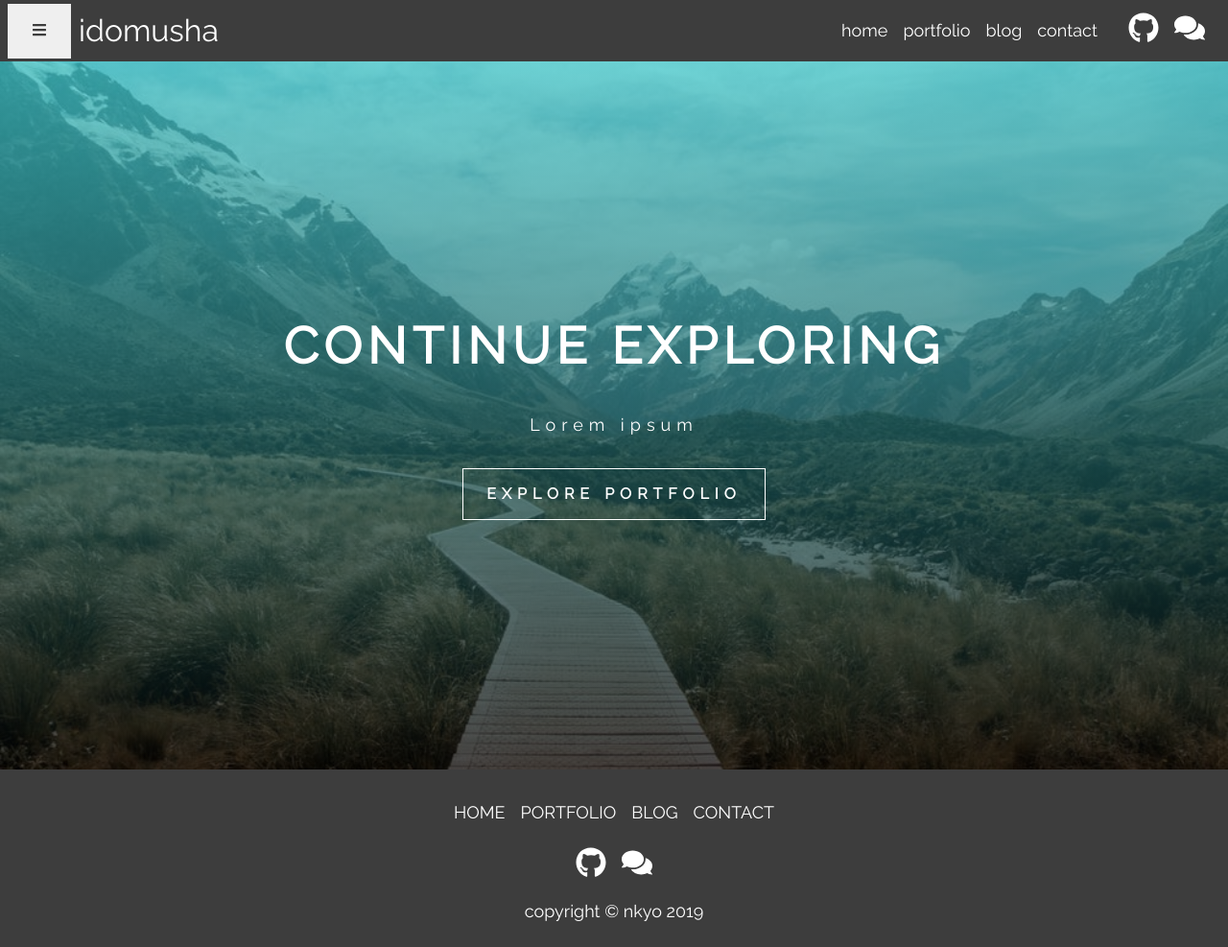
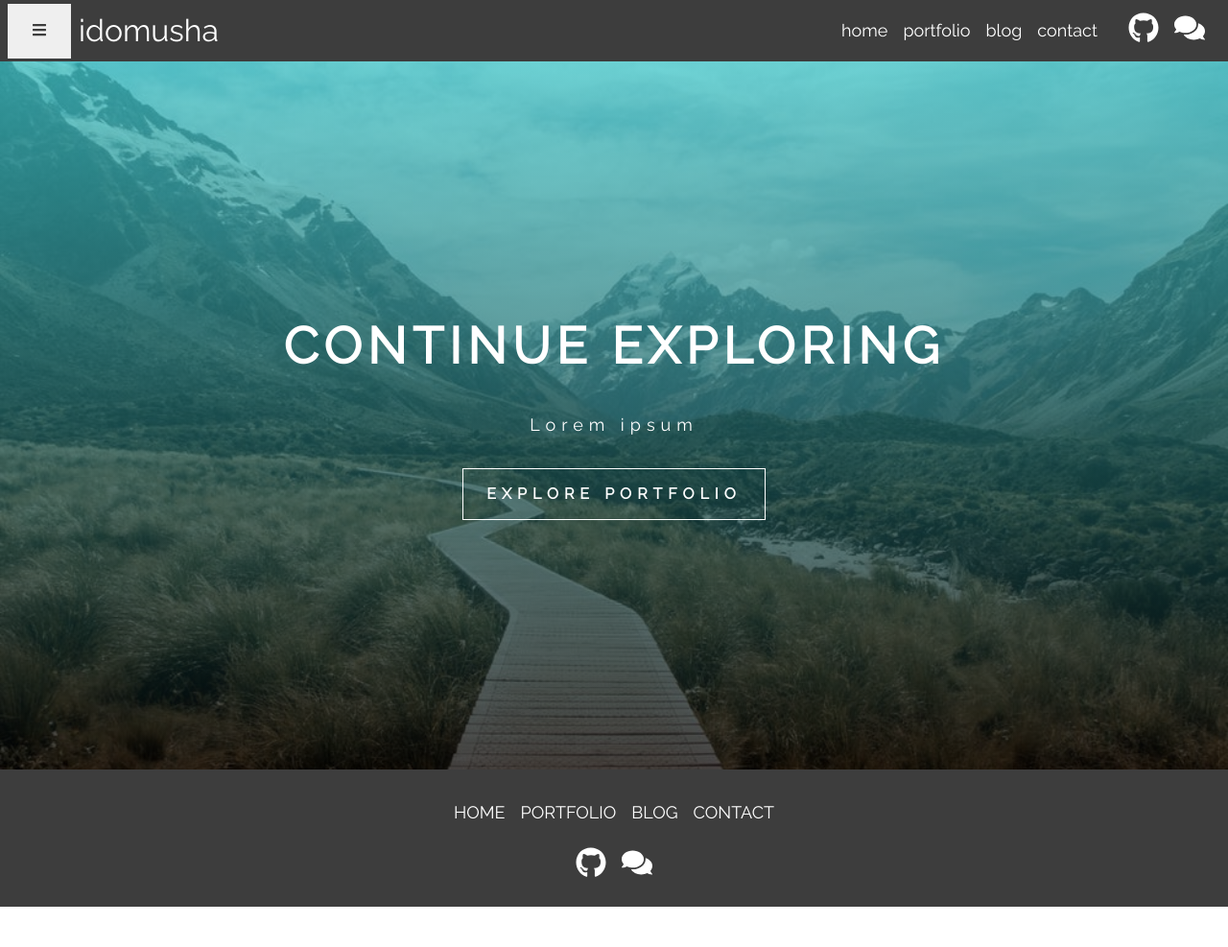
Before and after one commit to idomusha/gatsby-contentful, a Gatsby site: page / in a window 1280 px wide. Shown: the whole page at 96% size. After the commit the page ends 945 px from the top, so only its background shows below. Built offline with nearby package versions, Linux system fonts and the light colour scheme; Gatsby itself is replaced by a stand-in of ours.

Commit message:
remove copyright from footer

```diff
--- a/src/components/Footer.js
+++ b/src/components/Footer.js
@@ -10,7 +10,6 @@ export default function Footer() {
     <footer className={styles.footer}>
       <Nav className={styles.nav} />
       <Social />
-      <div className={styles.copyright}>copyright &copy; nkyo {new Date().getFullYear()}</div>
     </footer>
   )
 }
--- a/src/components/footer.module.scss
+++ b/src/components/footer.module.scss
@@ -15,9 +15,7 @@
             text-transform: uppercase;
         }
     }
-    .copyright {
-        margin: .5rem 0;
-    }
+
     @include breakpoint(nav-break) {
 
     }
```
